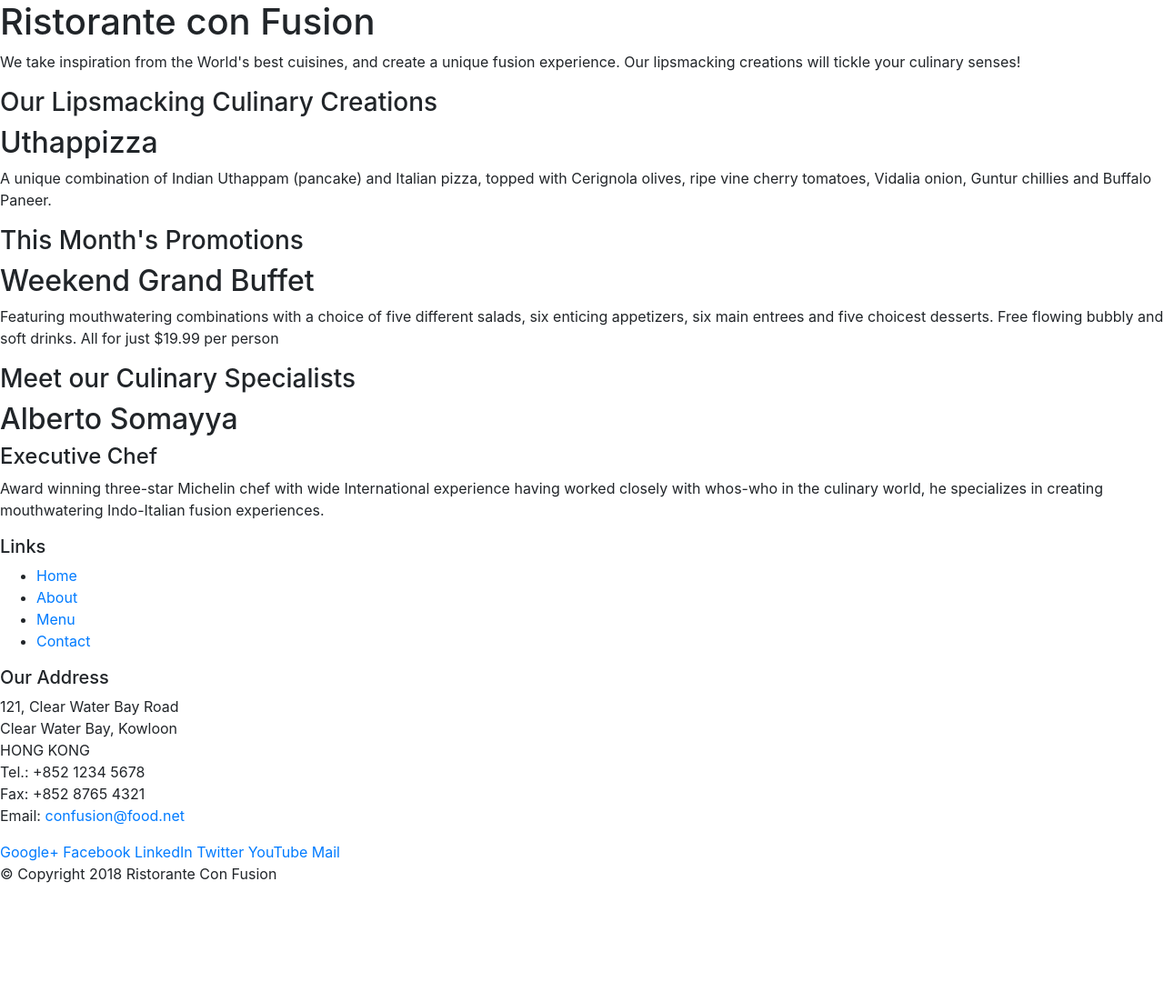
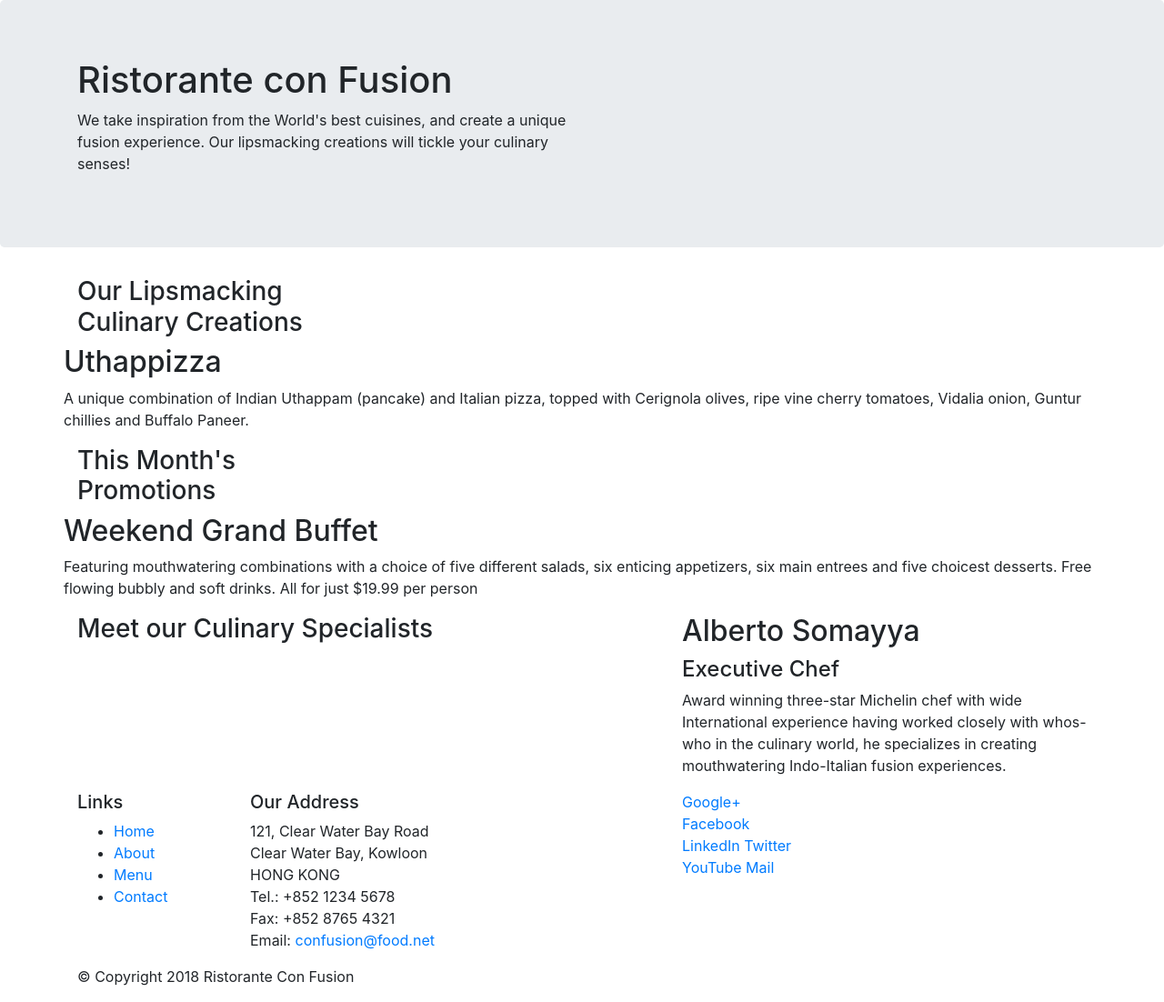
Before and after one commit to kamalrsa/Coursera, a website: page index.html in a window 1280 px wide. Shown: the whole page at 91% size. Before the commit the page ends 989 px from the top, so only its background shows below. Drawn offline with nearby package versions, Linux system fonts and the light colour scheme.

Commit message:
bootstrap grid part1

```diff
--- a/index.html
+++ b/index.html
@@ -14,22 +14,22 @@
 
 <body>
 
-    <header>
-        <div>
-            <div>
-                <div>
+    <header class="jumbotron">
+        <div class="container">
+            <div class="row">
+                <div class="col-12 col-sm-6">
                     <h1>Ristorante con Fusion</h1>
                     <p>We take inspiration from the World's best cuisines, and create a unique fusion experience. Our lipsmacking creations will tickle your culinary senses!</p>
                 </div>
-                <div>
+                <div class="col-12 col-sm-6">
                 </div>
             </div>
         </div>
     </header>
 
-    <div>
-        <div>
-            <div>
+    <div class="container">
+        <div class="row">
+            <div class="col-12 col-sm-4 col-md-3">
                 <h3>Our Lipsmacking Culinary Creations</h3>
             </div>
             <div>
@@ -39,8 +39,8 @@
         </div>
 
 
-        <div>
-            <div>
+        <div class="row">
+            <div class="col-12 col-sm-4 col-md-3">
                 <h3>This Month's Promotions</h3>
             </div>
             <div>
@@ -49,11 +49,11 @@
             </div>
         </div>
 
-        <div>
-            <div>
+        <div class="row">
+            <div class="col-12 col-sm-1 col-md-7">
                 <h3>Meet our Culinary Specialists</h3>
             </div>
-            <div>
+            <div class="col col-sm col-md">
                 <h2>Alberto Somayya</h2>
                 <h4>Executive Chef</h4>
                 <p>Award winning three-star Michelin chef with wide International experience having worked closely with whos-who in the culinary world, he specializes in creating mouthwatering Indo-Italian fusion experiences. </p>
@@ -62,9 +62,9 @@
     </div>
 
     <footer>
-        <div>
-            <div>
-                <div>
+        <div class="container">
+            <div class="row">
+                <div class="col-4 col-sm-2">
                     <h5>Links</h5>
                     <ul>
                         <li><a href="#">Home</a></li>
@@ -73,7 +73,7 @@
                         <li><a href="#">Contact</a></li>
                     </ul>
                 </div>
-                <div>
+                <div class="col-7 col-sm-5">
                     <h5>Our Address</h5>
                     <address>
 		              121, Clear Water Bay Road<br>
@@ -85,7 +85,8 @@
 		           </address>
                 </div>
                 <div>
-                    <div>
+                    <div class="col-12 col-sm-5">
+
                         <a href="http://google.com/+">Google+</a>
                         <a href="http://www.facebook.com/profile.php?id=">Facebook</a>
                         <a href="http://www.linkedin.com/in/">LinkedIn</a>
@@ -95,8 +96,8 @@
                     </div>
                 </div>
            </div>
-           <div>
-                <div>
+           <div class="row">
+                <div class="col-auto">
                     <p>© Copyright 2018 Ristorante Con Fusion</p>
                 </div>
            </div>
```
